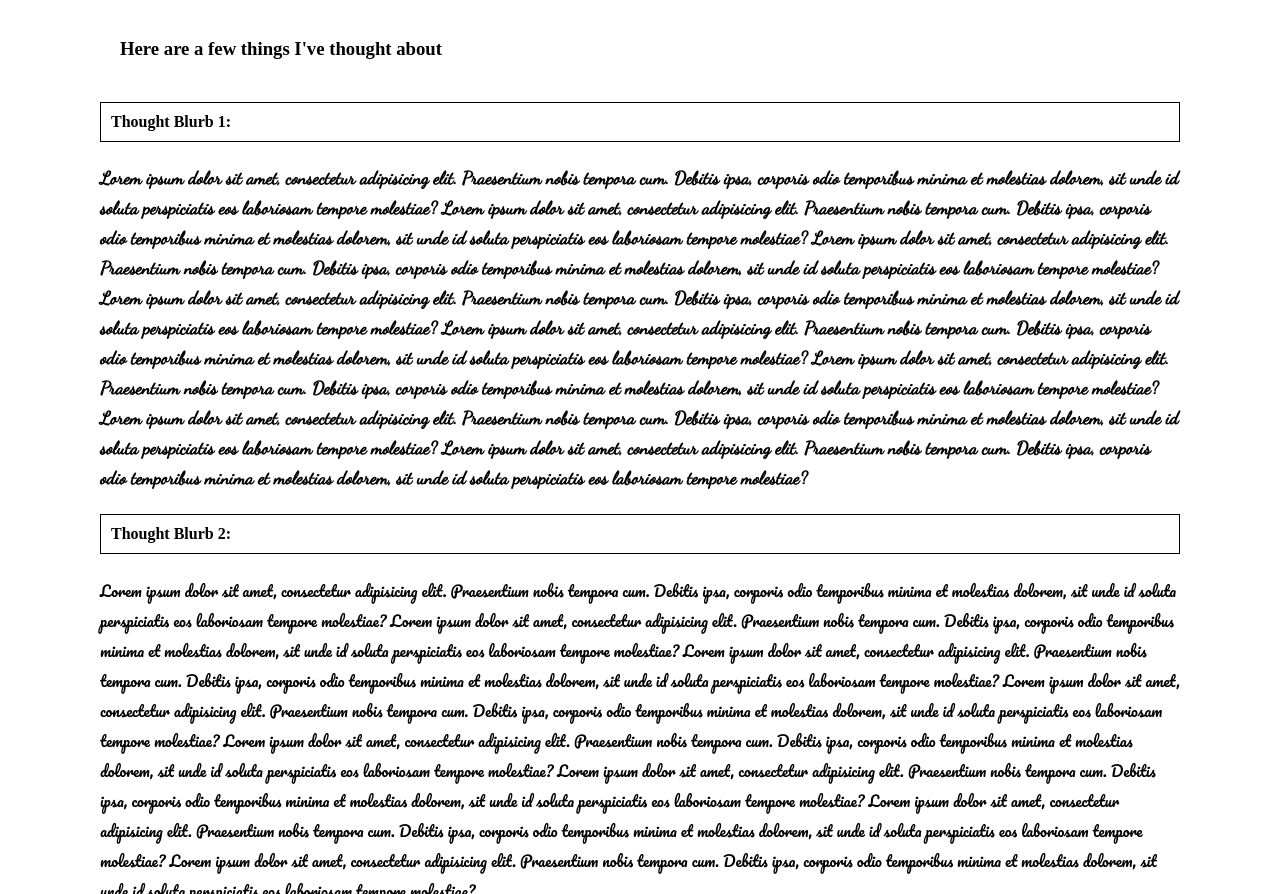
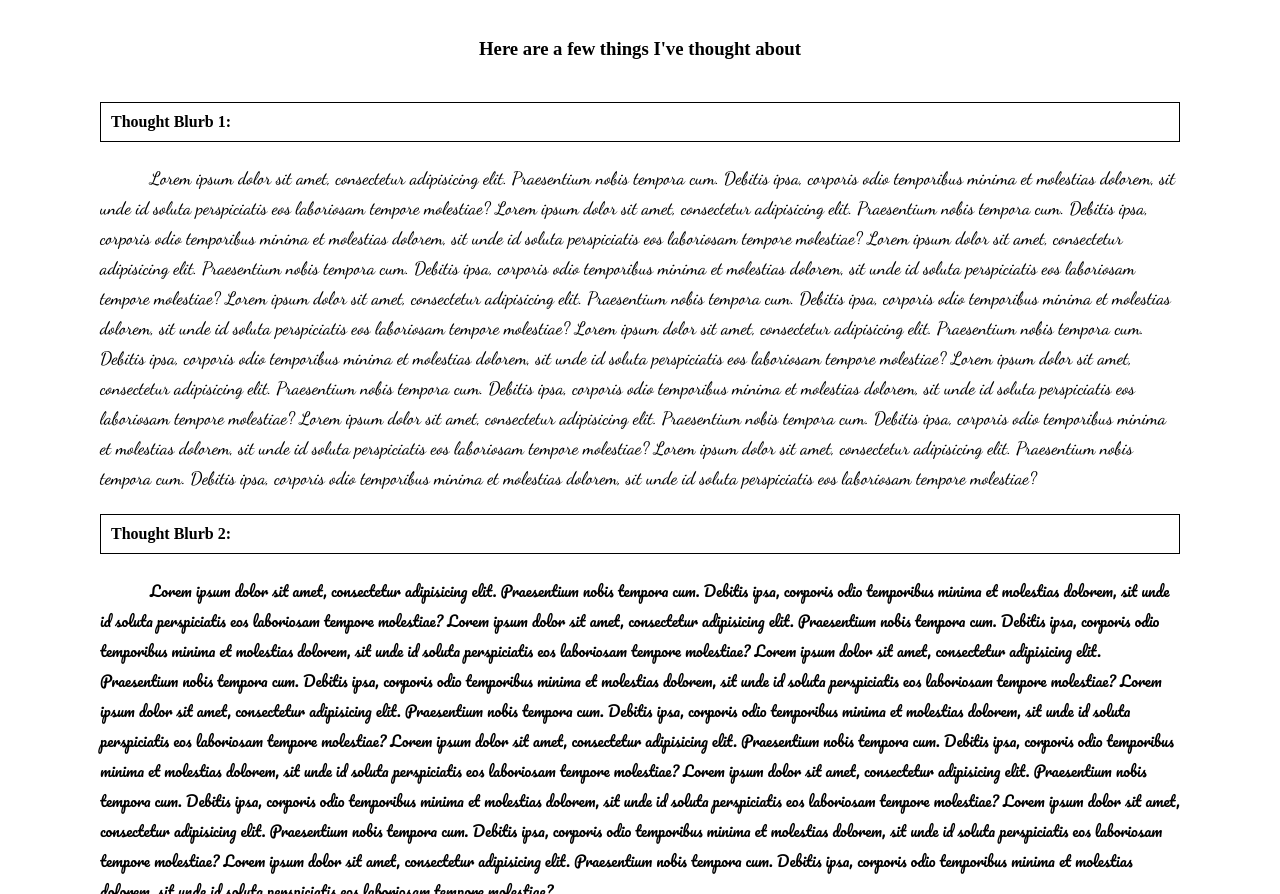
Before and after one commit to ChristineClemens/groupwork-day4, a plain HTML site: page html-template.html in a window 1280 px wide. Shown: the part 206-1100 px from the top of the page. Drawn offline with Linux system fonts and the light colour scheme.

Commit message:
Modified CSS styling properties

```diff
--- a/stylesheet.css
+++ b/stylesheet.css
@@ -2,11 +2,13 @@ body {
     margin: 100px;
 }
 h1 {
+    text-align: center;
     font-weight: bold;
     padding: 30px;
     border: 3px solid black;
 }
 h3 {
+    text-align: center;
     font-weight: bold;
     padding: 20px;
 }
@@ -16,20 +18,23 @@ h4 {
     border: 1px solid black;
 }
 .Dancing {
+    text-indent: 50px;
     font-family: "Dancing Script", cursive;
     font-size: large;
-    font-weight: bold;
+    font-weight: 500rem;
     line-height: 30px;
 }
 .Pacifico {
+    text-indent: 50px;
     font-family: "Pacifico", cursive;
     font-size: 15px;
-    font-weight: 2rem;
+    font-weight: 400rem;
     line-height: 30px;
 }
 .Yanone {
+    text-indent: 50px;
     font-family: "Yanone Kaffeesatz", sans-serif;
     font-size: 20px
-    font-weight: bold;
+    font-weight: 300rem;
     line-height: 30px;
 }
```
